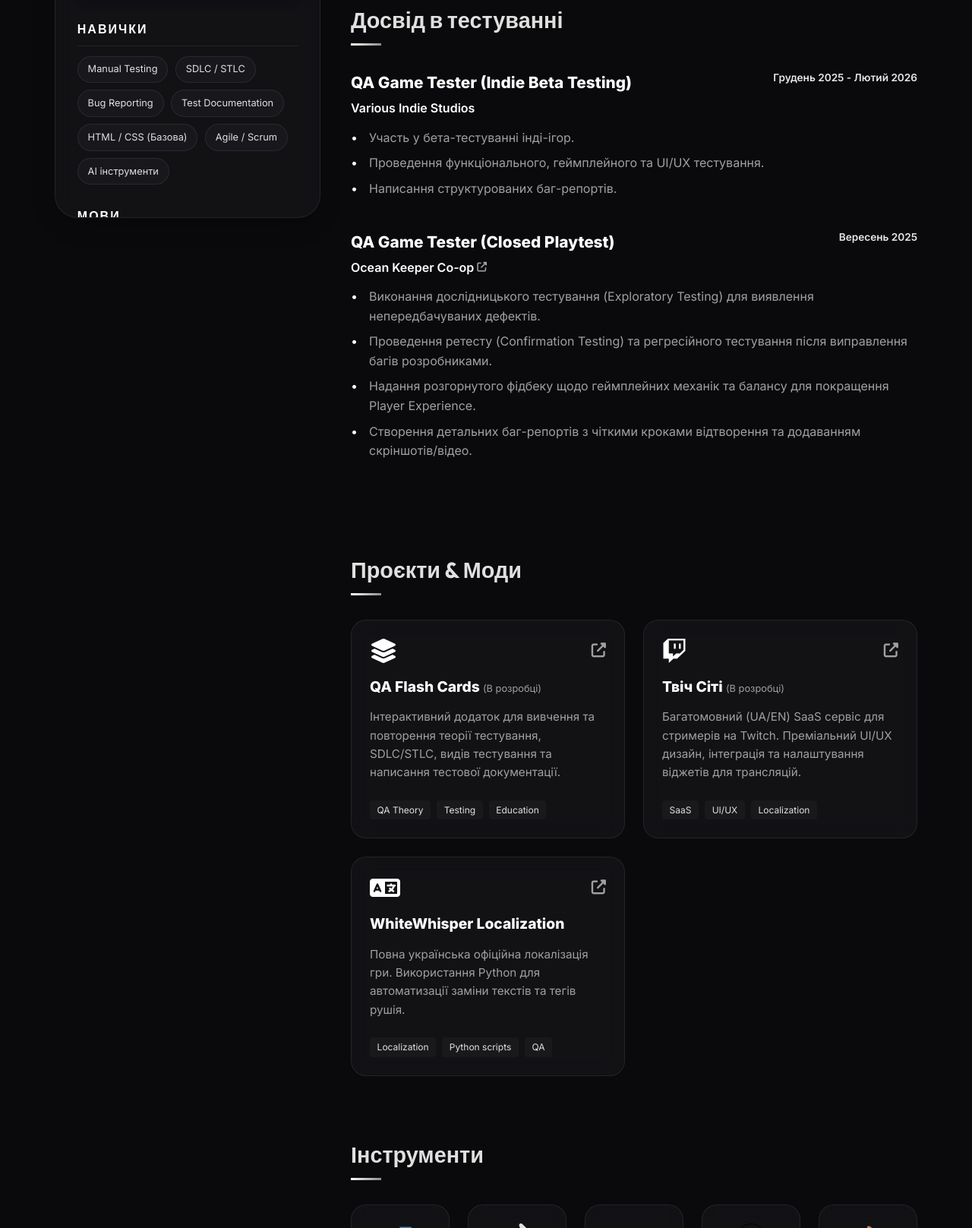
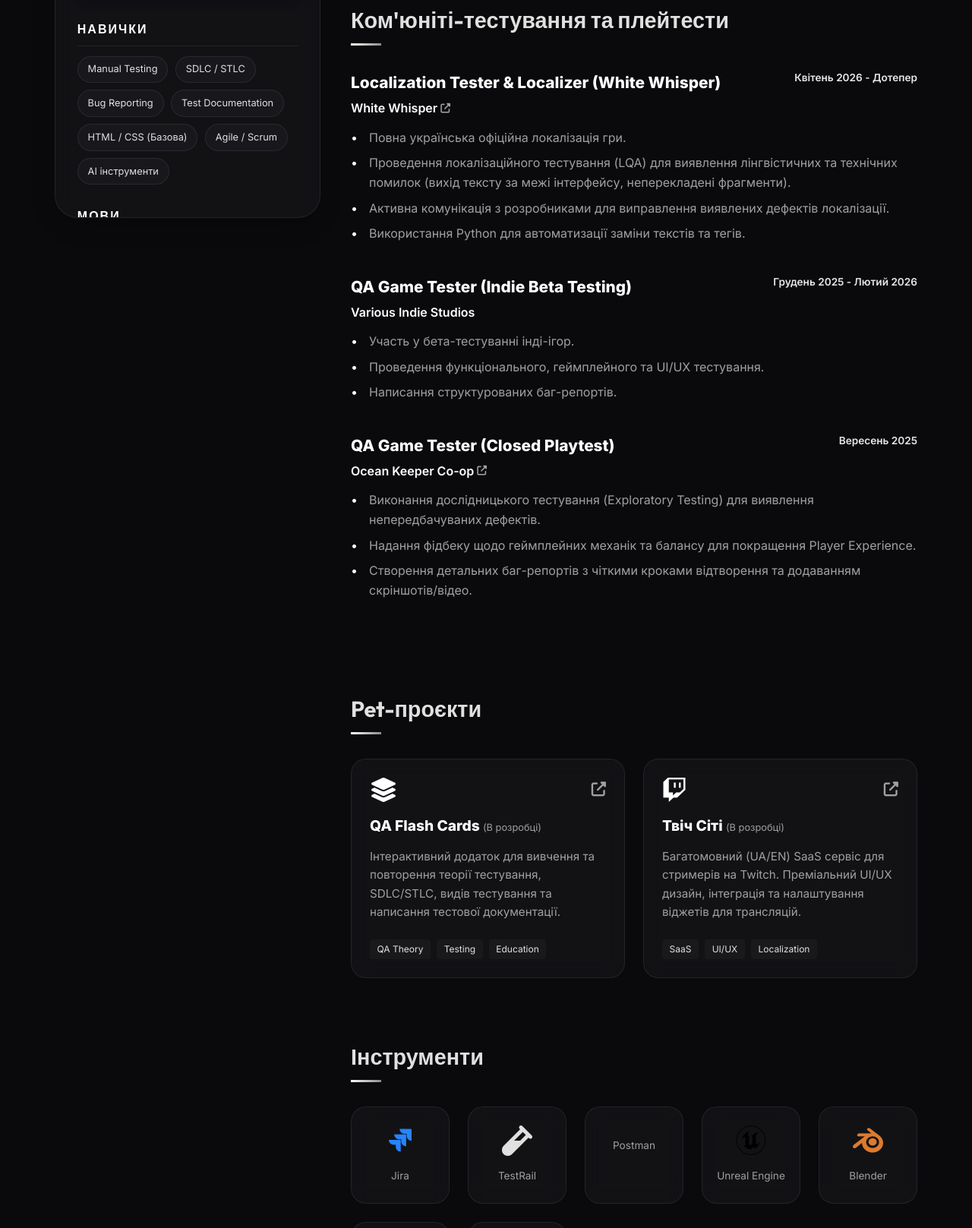
Before and after one commit to Miroboku/QA_site_CV, a website: page index.html in a window 1280 px wide. Shown: the part 493-2110 px from the top of the page at 76% size. Drawn offline with nearby package versions, Linux system fonts and the light colour scheme.

Commit message:
Update CV PDF files, rename download links and sync section headers

```diff
--- a/generate_pdf.js
+++ b/generate_pdf.js
@@ -100,7 +100,7 @@
 }
 
 (async () => {
-    await generatePDF('index.html', 'Vladyslav_Hushpet_CV_UA.pdf', 'uk');
-    await generatePDF('en.html', 'Vladyslav_Hushpet_CV_EN.pdf', 'en');
+    await generatePDF('index.html', 'Vladyslav_Hushpet_GameDev_QA_Resume_UA.pdf', 'uk');
+    await generatePDF('en.html', 'Vladyslav_Hushpet_GameDev_QA_Resume_EN.pdf', 'en');
     console.log('Done! Both PDFs created.');
 })();
--- a/index.html
+++ b/index.html
@@ -127,7 +127,7 @@
 
           <div class="sidebar-section">
             <a
-              href="Vladyslav_Hushpet_Resume_UA.pdf"
+              href="Vladyslav_Hushpet_GameDev_QA_Resume_UA.pdf"
               download
               class="btn primary download-btn"
             >
@@ -172,11 +172,9 @@
             <h2 class="section-title">Про мене</h2>
             <div class="about-text">
               <p>
-                Я Junior QA Engineer із пристрастю до розробки ігор та великим
-                бажанням потрапити у круту команду, щоб працювати над цікавими
-                проєктами. Маю міцну базу в мануальному тестуванні, вмію
-                працювати з Jira, писати тестову документацію та використовувати
-                AI-інструменти.
+Я Junior QA Engineer із пристрастю до розробки ігор та великим бажанням потрапити у круту
+команду, щоб працювати над цікавими проєктами. Маю міцну базу в мануальному тестуванні, вмію
+працювати з Jira, писати тестову документацію та використовувати AI-інструменти.
               </p>
               <p>
                 У вільний час вивчаю Unreal Engine, 3D-моделювання у Blender,
@@ -187,8 +185,43 @@
 
           <!-- Experience -->
           <section id="experience" class="cv-section reveal">
-            <h2 class="section-title">Досвід в тестуванні</h2>
+            <h2 class="section-title">Ком'юніті-тестування та плейтести</h2>
             <div class="timeline">
+              <div class="timeline-item">
+                <div class="timeline-header">
+                  <h3>Localization Tester & Localizer (White Whisper)</h3>
+                  <span class="date">Квітень 2026 - Дотепер</span>
+                </div>
+                <p class="company">
+                  <a
+                    href="https://store.steampowered.com/app/3994800/White_Whisper/"
+                    target="_blank"
+                    class="company-link"
+                    >White Whisper
+                    <i
+                      class="fas fa-external-link-alt"
+                      style="
+                        font-size: 0.8rem;
+                        margin-left: 4px;
+                        color: var(--text-dim);
+                      "
+                    ></i
+                  ></a>
+                </p>
+                <ul class="cv-list">
+                  <li>Повна українська офіційна локалізація гри.</li>
+                  <li>
+                    Проведення локалізаційного тестування (LQA) для виявлення
+                    лінгвістичних та технічних помилок (вихід тексту за межі інтерфейсу, неперекладені фрагменти).
+                  </li>
+                  <li>
+                    Активна комунікація з розробниками для виправлення виявлених дефектів локалізації.
+                  </li>
+                  <li>
+                    Використання Python для автоматизації заміни текстів та тегів.
+                  </li>
+                </ul>
+              </div>
               <div class="timeline-item">
                 <div class="timeline-header">
                   <h3>QA Game Tester (Indie Beta Testing)</h3>
@@ -231,11 +264,7 @@
                     для виявлення непередбачуваних дефектів.
                   </li>
                   <li>
-                    Проведення ретесту (Confirmation Testing) та регресійного
-                    тестування після виправлення багів розробниками.
-                  </li>
-                  <li>
-                    Надання розгорнутого фідбеку щодо геймплейних механік та
+                    Надання фідбеку щодо геймплейних механік та
                     балансу для покращення Player Experience.
                   </li>
                   <li>
@@ -249,7 +278,7 @@
 
           <!-- Projects / Portfolio -->
           <section id="projects" class="cv-section reveal">
-            <h2 class="section-title">Проєкти & Моди</h2>
+            <h2 class="section-title">Pet-проєкти</h2>
             <div class="projects-grid">
               <div class="project-card">
                 <div class="project-header">
@@ -318,26 +347,6 @@
                 </div>
               </div>
 
-              <div class="project-card">
-                <div class="project-header">
-                  <i class="fas fa-language project-icon"></i>
-                  <div class="project-links">
-                    <a href="#" target="_blank" aria-label="Project Link"
-                      ><i class="fas fa-external-link-alt"></i
-                    ></a>
-                  </div>
-                </div>
-                <h3>WhiteWhisper Localization</h3>
-                <p>
-                  Повна українська офіційна локалізація гри. Використання Python
-                  для автоматизації заміни текстів та тегів рушія.
-                </p>
-                <div class="project-tags">
-                  <span>Localization</span>
-                  <span>Python scripts</span>
-                  <span>QA</span>
-                </div>
-              </div>
             </div>
           </section>
 
```
Also changed, not shown: en.html (+38 -22 lines), 4 other files.
